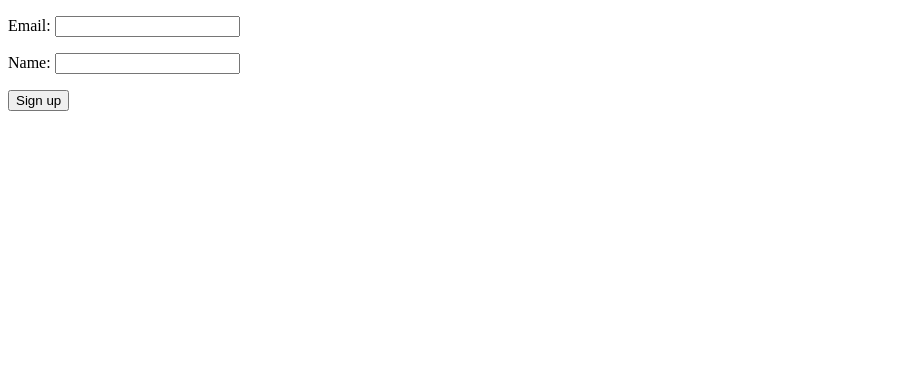
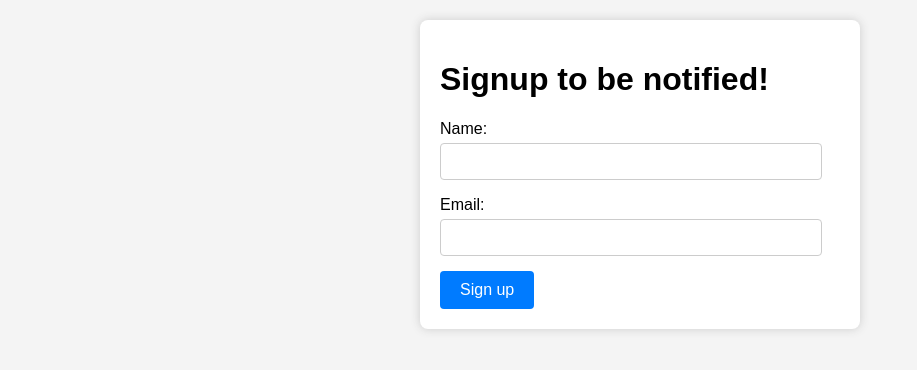
Before and after one commit to pastorhudson/django-railway, a Django app: page /signup in a window 1280 px wide. Shown: the top 370 px of the page, without its empty margins (0-917 px from the left). Run offline with Django 4.2, Linux system fonts and the light colour scheme.

Commit message:
Improve signup form style and adjust import paths
Added CSS styling to the signup form in the home/signup.html template making it more visually appealing. Furthermore, the import path of SignupForm has been adjusted in both home/views.py and home/forms.py for better project structure matching. The order of fields in forms.py also got updated.

```diff
--- a/home/forms.py
+++ b/home/forms.py
@@ -1,13 +1,8 @@
 from django import forms
-from .models import Signup  # Adjust the import path according to your project structure
+from home.models import Signup  # Adjust the import path according to your project structure
 
 
 class SignupForm(forms.ModelForm):
     class Meta:
         model = Signup
-        fields = ['email', 'name']
-
-    # Optionally, you can customize the form fields here
-    # For example, to use a PasswordInput widget for the password field:
-    def __init__(self, *args, **kwargs):
-        super(SignupForm, self).__init__(*args, **kwargs)
+        fields = ['name', 'email']
--- a/home/views.py
+++ b/home/views.py
@@ -1,6 +1,6 @@
 from django.template.response import TemplateResponse
 from django.shortcuts import render, redirect
-from .forms import SignupForm  # Adjust the import path according to your project structure
+from home.forms import SignupForm  # Adjust the import path according to your project structure
 
 
 def index(request):
--- a/templates/home/signup.html
+++ b/templates/home/signup.html
@@ -3,11 +3,62 @@
 <head>
     <meta charset="UTF-8">
     <title>Title</title>
+    <style>
+        body {
+            font-family: Arial, sans-serif;
+            background-color: #f4f4f4;
+            margin: 20px;
+        }
+
+        form {
+            background: #fff;
+            padding: 20px;
+            border-radius: 8px;
+            box-shadow: 0 0 10px #ccc;
+            max-width: 400px;
+            margin: auto;
+        }
+
+        form p {
+            margin-bottom: 15px;
+        }
+
+        form label {
+            display: block;
+            margin-bottom: 5px;
+        }
+
+        form input[type="text"],
+        form input[type="email"],
+        form input[type="password"] {
+            width: 90%;
+            padding: 10px;
+            border: 1px solid #ccc;
+            border-radius: 4px;
+        }
+
+        form button {
+            background-color: #007bff;
+            color: white;
+            padding: 10px 20px;
+            border: none;
+            border-radius: 4px;
+            cursor: pointer;
+            font-size: 16px;
+        }
+
+        form button:hover {
+            background-color: #0056b3;
+        }
+    </style>
 </head>
 <body>
 <form method="post">
     {% csrf_token %}
+    <h1>Signup to be notified!</h1>
+
     {{ form.as_p }}
+{#    {{ form.name }} {{ form.email }}#}
     <button type="submit">Sign up</button>
 </form>
 
```
Also changed, not shown: templates/home/home.html (+20 -2 lines).
